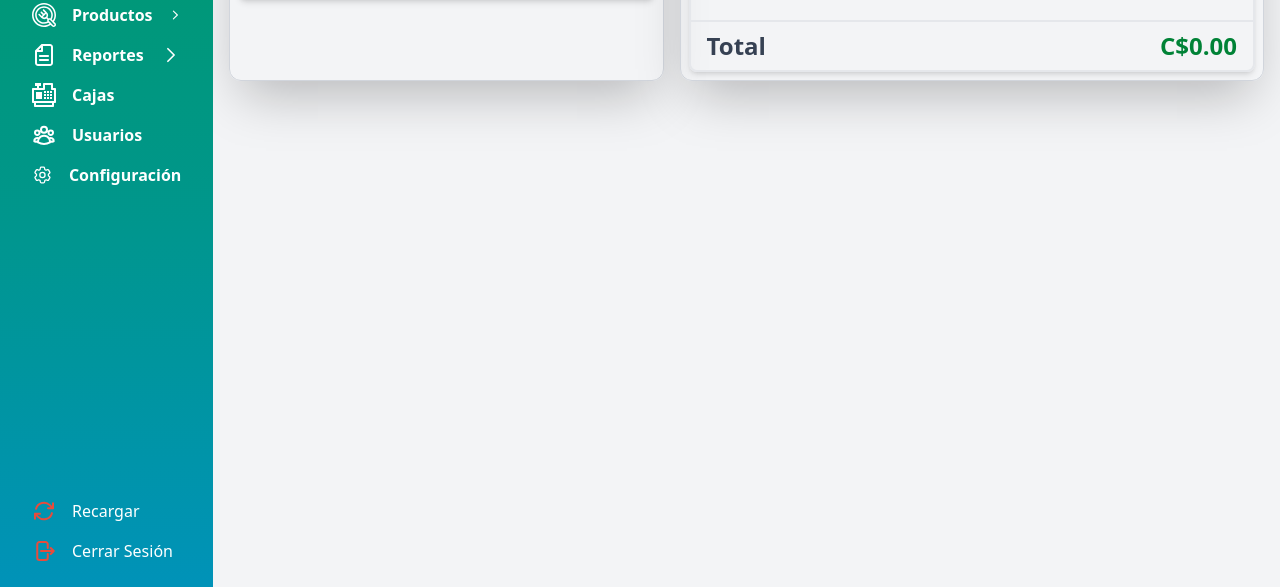
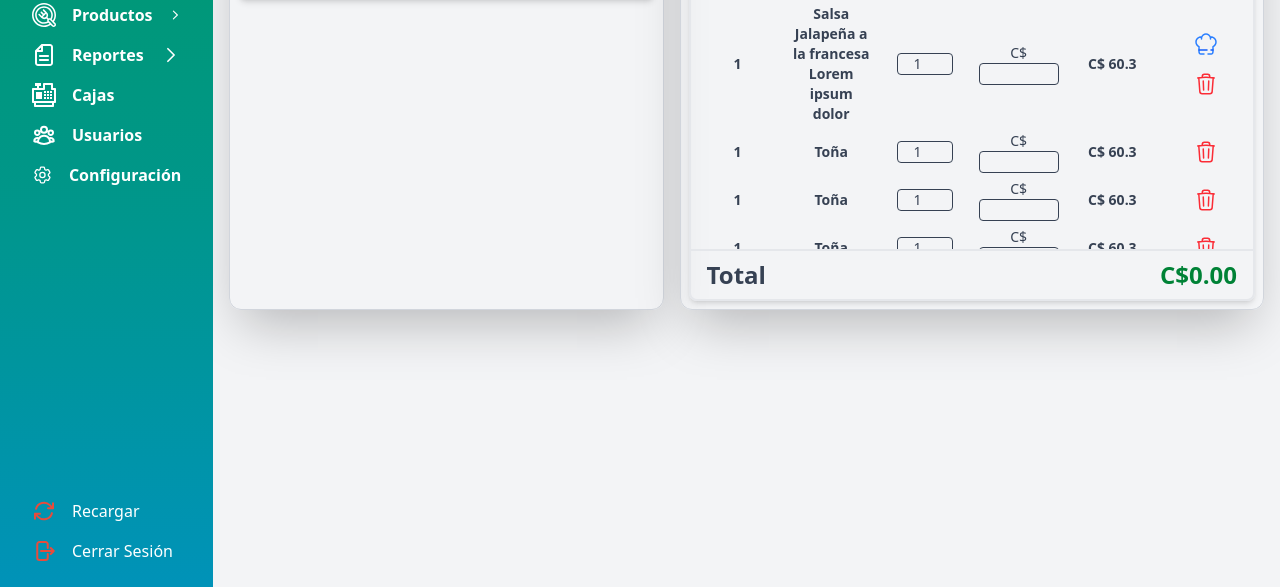
Before and after one commit to zeledon04/sistema-restaurante-el-cevichazo, a Django app: page /cuentas/agregarCuentas/1 in a window 1280 px wide. Shown: the part 213-800 px from the top of the page. Run offline with Django 5.2, Linux system fonts and the light colour scheme; style sheets or scripts are compiled from the project's sources; some libraries are stand-ins or nearby versions.

Commit message:
Cambios en la DB

```diff
--- a/restaurante/templates/pages/cuentas/agregarCuentas.html
+++ b/restaurante/templates/pages/cuentas/agregarCuentas.html
@@ -147,7 +147,7 @@
                         </thead>
                         <tbody id="cuerpo-factura" class="text-sm table-fixed font-medium text-center block">
 
-                            {% comment %} <tr class=" table w-[100%] table-fixed">
+                            <tr class=" table w-[100%] table-fixed">
                                 <td class="text-center px-2 py-1 font-semibold wrap-break-word">1</td>
                                 <td class="text-center px-2 py-1 font-semibold wrap-break-word">Salsa Jalapeña a la francesa Lorem ipsum dolor</td>
                                 <td class="text-center px-2 py-1 wrap-break-word">
@@ -284,7 +284,7 @@
                                         </svg>
                                     </button>
                                 </td>
-                            </tr> {% endcomment %}
+                            </tr>
 
                         </tbody>
                     </table>
--- a/restaurante/views/cocinas.py
+++ b/restaurante/views/cocinas.py
@@ -5,7 +5,7 @@
 from ..view import datosUser
 from django.views.decorators.csrf import csrf_exempt
 from ..utils import login_required
-from datetime import datetime, date, timezone
+from datetime import datetime, date
 from django.utils import timezone
 from django.templatetags.static import static
 import json
@@ -79,7 +79,7 @@
             mesaid_id=mesaId,
             platoid_id=platoId,
             estado=0,  # Pendiente por defecto
-            hora = datetime.now().strftime("%H:%M")
+            hora = timezone.now().time(),
         )
         cocinas.save()
         return JsonResponse({"status": "success"})
```
Also changed, not shown: restaurante.db.
